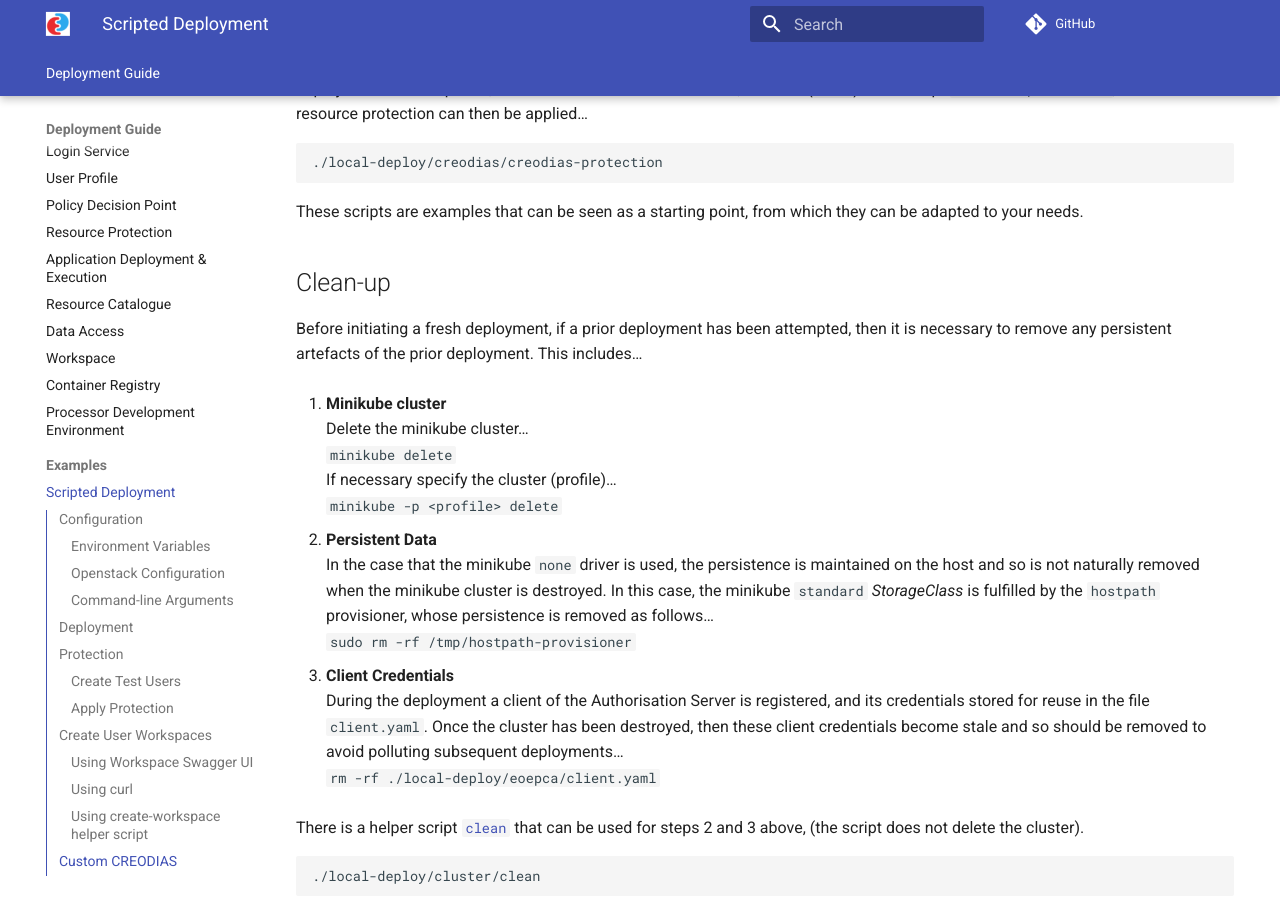
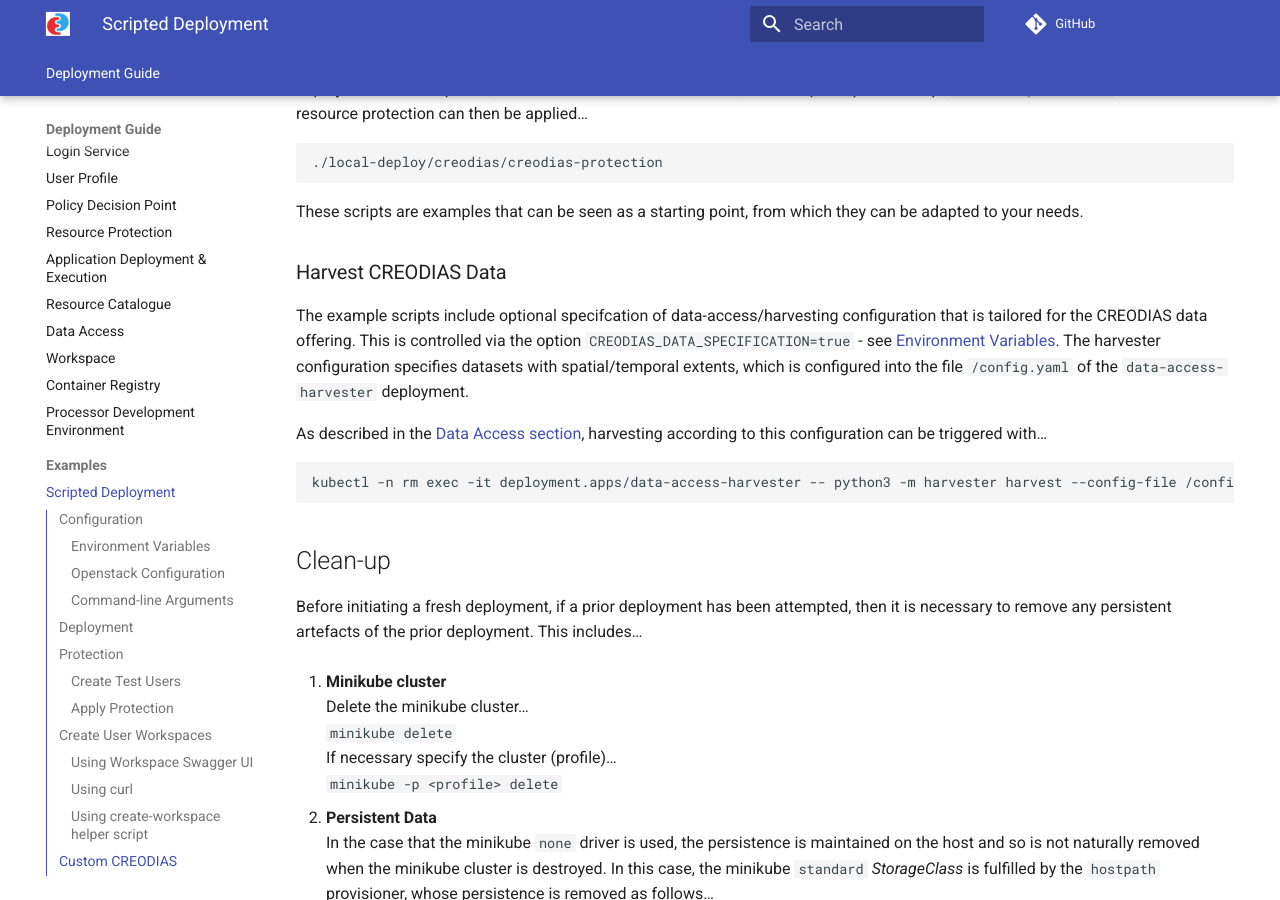
Before and after one commit to EOEPCA/deployment-guide, an MkDocs documentation site: the page built from docs/examples/scripted-example-deployment.md, in a window 1280 px wide and 900 px high, scrolled down 7110 px. Built offline with MkDocs 1.6.1 and Material for MkDocs 9.7.7, drawn with Linux system fonts in a browser that asks for light colours; comment, search, counter and statistics services are not loaded.

Commit message:
Added description of triggering CREODIAS data harvesting

````diff
--- a/docs/examples/scripted-example-deployment.md
+++ b/docs/examples/scripted-example-deployment.md
@@ -232,6 +232,15 @@ Similarly the script `creodias-protection` is a customised version of that descr
 
 These scripts are examples that can be seen as a starting point, from which they can be adapted to your needs.
 
+### Harvest CREODIAS Data
+
+The example scripts include optional specifcation of data-access/harvesting configuration that is tailored for the CREODIAS data offering. This is controlled via the option `CREODIAS_DATA_SPECIFICATION=true` - see [Environment Variables](#environment-variables). The harvester configuration specifies datasets with spatial/temporal extents, which is configured into the file `/config.yaml` of the `data-access-harvester` deployment.
+
+As described in the [Data Access section](../../eoepca/data-access/#starting-the-harvester), harvesting according to this configuration can be triggered with...
+```
+kubectl -n rm exec -it deployment.apps/data-access-harvester -- python3 -m harvester harvest --config-file /config.yaml --host data-access-redis-master --port 6379 Creodias-Opensearch
+```
+
 ## Clean-up
 
 Before initiating a fresh deployment, if a prior deployment has been attempted, then it is necessary to remove any persistent artefacts of the prior deployment. This includes...
````
